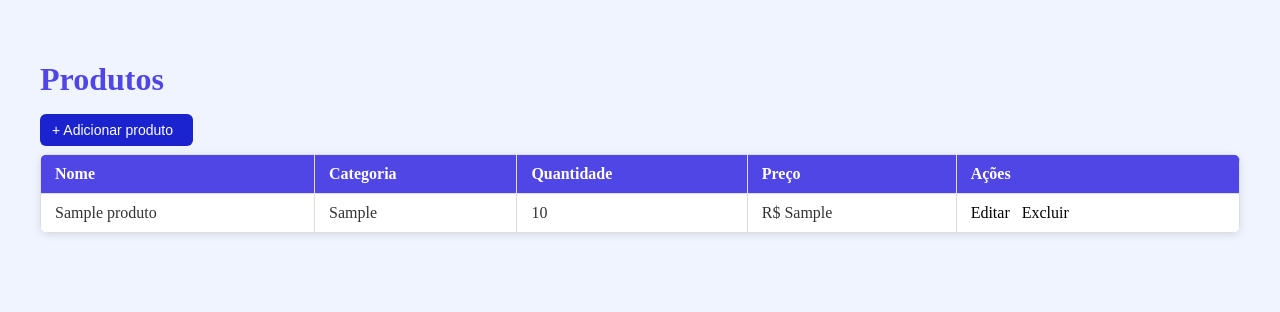
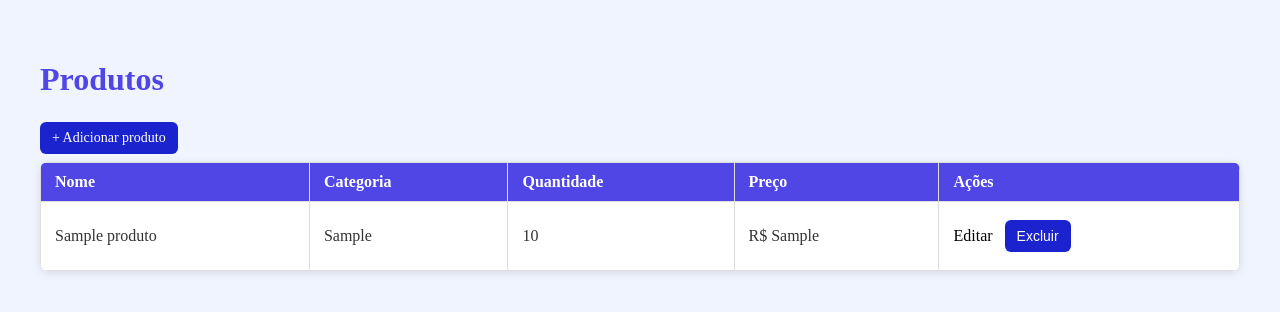
Before and after one commit to Renner081/Projeto_Crud, a PHP site: page /pages/index.php in a window 1280 px wide. Shown: the top 312 px of the page. Run offline with PHP 8.4, Linux system fonts and the light colour scheme; tables that the repository leaves empty or names only in its code hold one stand-in row (values such as "Sample post").

Commit message:
Animações

```diff
--- a/My_Crud/assets/css/style.css
+++ b/My_Crud/assets/css/style.css
@@ -1,3 +1,6 @@
+/* =====================
+   GERAL — corpo da página
+   ===================== */
 body {
     font-family: inherit;
     background: #f0f4ff;
@@ -5,11 +8,17 @@ body {
     color: #333;
 }
 
+/* =====================
+   TÍTULO PRINCIPAL
+   ===================== */
 h1 {
     margin-bottom: 1rem;
     color: #4f46e5;
 }
 
+/* =====================
+   TABELA
+   ===================== */
 table {
     width: 100%;
     border-collapse: collapse;
@@ -19,6 +28,9 @@ table {
     box-shadow: 0 2px 8px rgba(0, 0, 0, .1);
 }
 
+/* =====================
+   CÉLULAS DA TABELA
+   ===================== */
 th,
 td {
     padding: 10px 14px;
@@ -26,11 +38,17 @@ td {
     text-align: left;
 }
 
+/* =====================
+   CABEÇALHO DA TABELA
+   ===================== */
 th {
     background: #4f46e5;
     color: #fff;
 }
 
+/* =====================
+   LINKS GERAIS
+   ===================== */
 a {
     color: white;
     text-decoration: none;
@@ -41,25 +59,28 @@ a:hover {
     text-decoration: underline;
 }
 
-/* cor do texto das células */
+/* =====================
+   CÉLULAS — texto
+   ===================== */
 td {
     color: #333;
-    /* cinza escuro — fácil de ler */
 }
 
-/* cor dos links dentro da tabela */
+/* =====================
+   LINKS DENTRO DAS CÉLULAS
+   ===================== */
 td a {
     color: #000000;
-    /* roxo — fica visível no fundo branco */
 }
 
 td a:hover {
     color: #0000006d;
-    /* roxo mais escuro ao passar o mouse */
 }
 
-input,
-button {
+/* =====================
+   INPUTS — base
+   ===================== */
+input {
     display: flex;
     margin: .5rem 0;
     padding: .5rem .75rem;
@@ -72,22 +93,46 @@ button {
         box-shadow 0.3s ease;
 }
 
-button {
+/* =====================
+   BOTÕES E LINKS COM CLASSE .btn
+   ===================== */
+button, .btn {
+    display: inline-block;
+    margin: .5rem 0;
+    padding: .5rem .75rem;
+    border-radius: 6px;
+    border: none;
+    font-size: 14px;
+    width: auto;
     background: #1a23cd;
-    border: none;
+    color: #fff;
+    text-decoration: none;  /* para o <a class="btn"> não ficar sublinhado */
     cursor: pointer;
-    width: auto;
+    transition: transform 0.2s ease,
+        background-color 0.3s ease,
+        box-shadow 0.3s ease;
 }
 
-button:hover {
+/* =====================
+   BOTÃO/LINK — ao passar o mouse
+   ===================== */
+button:hover, .btn:hover {
     background: oklch(27.382% 0.17982 264.21);
     transform: translateY(-3px);
     box-shadow: 0 4px 8px rgba(0, 0, 0, 0.2);
-
+    color: #fff;  /* garante que o link não mude de cor */
+    text-decoration: none;
 }
 
-button:active {
+/* =====================
+   BOTÃO/LINK — ao clicar
+   ===================== */
+.btn:active, .btn:active {
     transform: scale(0.95);
     box-shadow: 0 2px 4px rgba(0, 0, 0, 0.1);
+}
 
+@keyframes slideIn {
+    from { opacity: 0; transform: translateX(60px); }
+    to   { opacity: 1; transform: translateX(0); }
 }
--- /dev/null
+++ b/My_Crud/assets/js/scripts.js
@@ -0,0 +1,50 @@
+// =====================
+// 1. TOAST — aviso visual
+// =====================
+function toast(msg, tipo) {
+    const div = document.createElement('div');
+    div.textContent = msg;
+    div.style.cssText = `
+        position: fixed;
+        top: 1.5rem;
+        right: 1.5rem;
+        padding: .75rem 1.25rem;
+        border-radius: 10px;
+        color: #fff;
+        font-weight: 500;
+        font-size: 14px;
+        z-index: 999;
+        background: ${tipo === 'success' ? '#10b981' : '#ef4444'};
+        animation: slideIn .3s ease;
+    `;
+    document.body.appendChild(div);
+    setTimeout(() => div.remove(), 3000);
+}
+
+// =====================
+// 2. MODAL — confirmação antes de excluir
+// =====================
+function abrirModal(id, nome) {
+    document.getElementById('modal-nome').textContent = nome;
+    document.getElementById('btn-confirmar').href = `excluir.php?id=${id}`;
+    document.getElementById('overlay').style.display = 'flex';
+}
+
+function fecharModal() {
+    document.getElementById('overlay').style.display = 'none';
+}
+
+// =====================
+// 3. LOADING — botão de salvar
+// =====================
+document.querySelector('form')?.addEventListener('submit', function(e) {
+    const nome = document.querySelector('[name="nome"]')?.value.trim();
+    if (!nome) {
+        alert('⚠️ Informe o nome do produto!');
+        e.preventDefault();
+        return;
+    }
+    const btn = document.querySelector('button[type="submit"]');
+    btn.disabled = true;
+    btn.textContent = '⏳ Salvando...';
+});
--- a/My_Crud/pages/excluir.php
+++ b/My_Crud/pages/excluir.php
@@ -5,5 +5,5 @@ if ($id > 0) {
   $s = $pdo->prepare("DELETE FROM produtos WHERE id=?");
   $s->execute([$id]);
 }
-header("Location: index.php");
+header("Location: index.php?msg=excluido");
 exit;
--- a/My_Crud/pages/formulario.php
+++ b/My_Crud/pages/formulario.php
@@ -29,7 +29,7 @@ if (isset($_GET['id'])) {
     <label>Preço:</label>
     <input type="number" name="preco" value="<?= $produto['preco'] ?>" step="0.01">
     <button type="submit">Salvar</button>
-    <button><a href="index.php">Cancelar</a></button>
+    <a href="index.php" class= "btn">Cancelar</a>
   </form>
   <script src="../assets/js/scripts.js"></script>
 </body>
--- a/My_Crud/pages/index.php
+++ b/My_Crud/pages/index.php
@@ -7,12 +7,37 @@
   <title>My Crud</title>
   <link rel="stylesheet" href="../assets/css/style.css">
 </head>
+<!-- Modal de confirmação -->
+<div id="overlay" style="display:none;position:fixed;inset:0;background:rgba(0,0,0,.5);align-items:center;justify-content:center;z-index:100">
+  <div style="background:#fff;border-radius:14px;padding:1.5rem;width:320px">
+    <p style="font-weight:600;margin-bottom:.5rem">⚠️ Confirmar exclusão</p>
+    <p style="font-size:13px;color:#666;margin-bottom:1rem">Excluir <strong id="modal-nome"></strong>?</p>
+    <div style="display:flex;gap:.5rem;justify-content:flex-end">
+      <button onclick="fecharModal()">Cancelar</button>
+      <a id="btn-confirmar" href="#" style="background:#ef4444;color:#fff;padding:.5rem 1rem;border-radius:8px;text-decoration:none">Excluir</a>
+    </div>
+  </div>
+</div>
 
+<!-- Toast automático -->
+<?php if(isset($_GET['msg'])): ?>
+<script>
+  window.addEventListener('load', function() {
+    <?php if($_GET['msg'] === 'salvo'): ?>
+      toast('✅ Produto salvo com sucesso!', 'success');
+    <?php elseif($_GET['msg'] === 'excluido'): ?>
+      toast('🗑️ Produto excluído!', 'error');
+    <?php endif; ?>
+  });
+</script>
+<?php endif; ?>
+
+<script src="../assets/js/scripts.js"></script>
 </body>
 
 <body>
   <h1>Produtos</h1>
-  <button><a href="formulario.php">+ Adicionar produto</a></button>
+  <a href="formulario.php" class= "btn">+ Adicionar produto</a>
   <table>
     <tr>
       <th>Nome</th>
@@ -31,8 +56,7 @@
         <td>R$ <?= $row['preco'] ?></td>
         <td>
           <a href="formulario.php?id=<?= $row['id'] ?>">Editar</a>
-          <a href="excluir.php?id=<?= $row['id'] ?>"
-            onclick="abrirModal(<?= $row['id'] ?>, '<?= $row['nome'] ?>')">Excluir</a>
+          <button onclick="abrirModal(<?= $row['id'] ?>, '<?= $row['nome'] ?>')">Excluir</button>
         </td>
       </tr>
     <?php endwhile; ?>
--- a/My_Crud/pages/salvar.php
+++ b/My_Crud/pages/salvar.php
@@ -12,5 +12,5 @@ if($id) {
   $s = $pdo->prepare("INSERT INTO produtos (nome,categoria,quantidade,preco) VALUES(?,?,?,?)");
   $s->execute([$nome,$cat,$qty,$preco]);
 }
-header("Location: index.php");
+header("Location: index.php?msg=salvo");
 exit;
```
Also changed, not shown: My_Crud/assets/js/script.js (deleted, +0 -35 lines).
